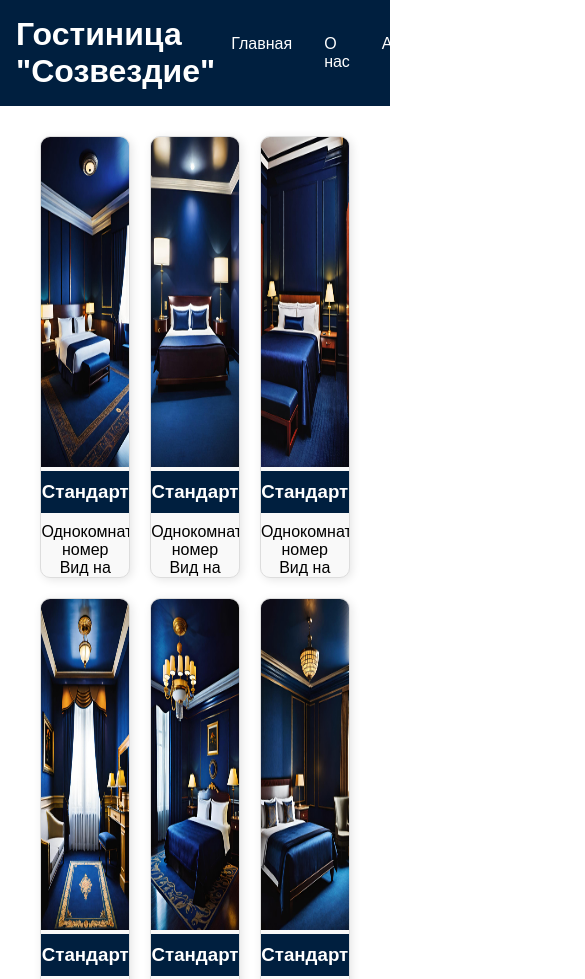
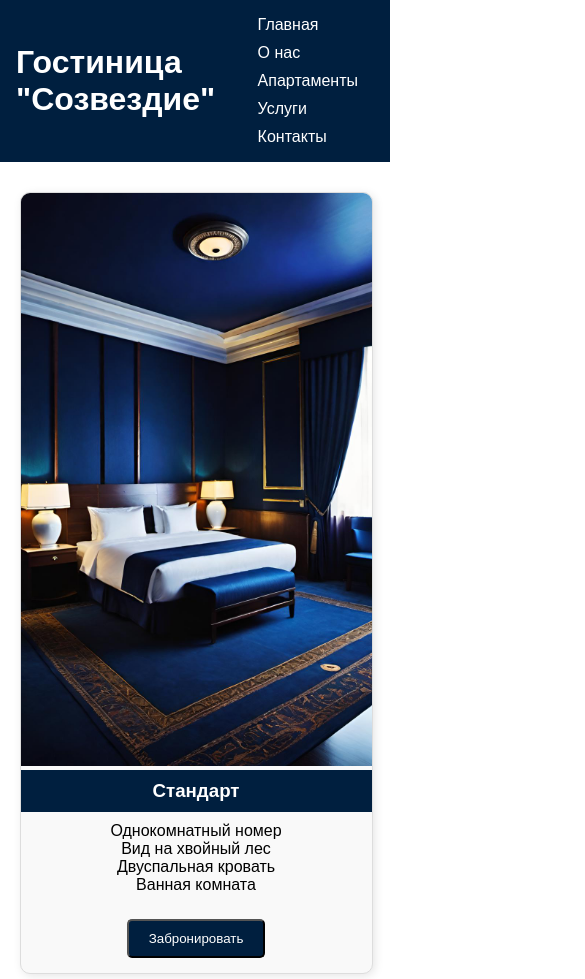
Before and after one commit to l-Pearl-l/Hotel, a plain HTML site: page luxuryHotelRoom.html in a window 390 px wide. Shown: the top 979 px of the page, 585 px wide, since content can reach past the window. Drawn offline with Linux system fonts and the light colour scheme.

Commit message:
End front

```diff
--- a/js/openModalWindow.js
+++ b/js/openModalWindow.js
@@ -4,8 +4,6 @@ const bookingButtons = document.querySelectorAll(".booking-button");
 const body = document.querySelector("body");
 const modal = document.querySelector(".booking-modal-container");
 const closeModal = document.querySelector(".booking-modal__close");
-
-console.log(bookingButtons)
 
 for(let index = 0; index < bookingButtons.length; index++){
     let bookingButton = bookingButtons[index];
--- a/luxuryHotelRoom.html
+++ b/luxuryHotelRoom.html
@@ -17,7 +17,7 @@
                         <li class="header__list-item"><a class="link--style" href="index.html">Главная</a></li>
                         <li class="header__list-item"><a class="link--style" href="index.html#about">О нас</a></li>
                         <li class="header__list-item"><a class="link--style" href="apartments.html">Апартаменты</a></li>
-                        <li class="header__list-item"><a class="link--style" href="index.html#events">События</a></li>
+                        <li class="header__list-item"><a class="link--style" href="index.html#services">Услуги</a></li>
                         <li class="header__list-item"><a class="link--style" href="#contacts">Контакты</a></li>
                     </ul>
                 </nav>
@@ -25,7 +25,7 @@
         </header>
         <main class="main">
             <section class="main__cards">
-                <div class="main__cards__row-1 main__cards__row--style">
+                <div class="main__cards__row">
                     <div class="main__card">
                         <img class="main__card__image" src="images/ClassRoomLuxury/Luxury1.jpg" alt="Стандартный номер">
                         <h3>Стандарт</h3>
@@ -60,7 +60,7 @@
                         <button class="booking-button">Забронировать</button>
                     </div>
                 </div>
-                <div class="main__cards__row-2 main__cards__row--style">
+                <div class="main__cards__row">
                     <div class="main__card">
                     <img class="main__card__image" src="images/ClassRoomLuxury/Luxury4.jpg" alt="Стандартный номер">
                     <h3>Стандарт</h3>
--- a/styles/styleForClassesHotelRoom.css
+++ b/styles/styleForClassesHotelRoom.css
@@ -58,7 +58,7 @@ body{
     gap: 20px;
 }
 
-.main__cards__row--style{
+.main__cards__row{
     display: flex;
     gap: 20px;
     justify-content: center;
@@ -69,7 +69,7 @@ body{
     border: 1px solid #ddd;
     border-radius: 10px;
     overflow: hidden;
-    box-shadow: 2px 2px 10px rgba(0, 0, 0, 0.1); /* Легкая тень */
+    box-shadow: 2px 2px 10px rgba(0, 0, 0, 0.1);
     text-align: center;
     width: 25%;
 }
@@ -105,7 +105,7 @@ footer {
     justify-content: space-evenly;
     align-items: center;
     box-sizing: border-box;
-    background-color: var(--dark-blue); /* Тёмно-синий */
+    background-color: var(--dark-blue);
     color: var(--white);
     text-align: center;
     padding: 1rem;
@@ -117,3 +117,26 @@ footer {
 .contacts > h2{
     padding-bottom: 15px;
 }
+
+@media (max-width: 768px){
+    .header__list-items{
+        flex-direction: column;
+        gap: 10px;
+    }
+
+    .main__cards{
+        align-items: center;
+    }
+
+    .main__card{
+        width: 100%;
+    }
+
+    .main__cards__row{
+        flex-direction: column;
+    }
+
+    footer{
+        flex-direction: column;
+    }
+}
--- a/styles/styleIndex.css
+++ b/styles/styleIndex.css
@@ -70,6 +70,7 @@ nav ul li a {
 }
 
 .hero__container-slider{
+    box-sizing: border-box;
     display: flex;
     width: 60%;
     height: 100%;
@@ -167,8 +168,12 @@ footer {
 
 @media (max-width: 768px) {
     .container {
+        margin: 0 20px;
+    }
+
+    nav ul{
+        display: flex;
         flex-direction: column;
-        align-items: center;
     }
 
     nav ul li {
@@ -180,6 +185,29 @@ footer {
         display: flex;
         flex-direction: column;
         padding: 30px 10px;
+    }
+
+    .hero__container-slider{
+        display: none;
+    }
+
+    .about{
+        flex-direction: column;
+        align-items: center;
+        gap: 10px
+    }
+
+    .about__slider-container{
+        display: none;
+    }
+
+    .about__container-text{
+        box-sizing: border-box;
+        width: 100%;
+    }
+
+    .services-hotel-rooms{
+        flex-direction: column;
     }
 
     .cta-button {
```
Also changed, not shown: apartments.html (+1 -1 lines), comfortHotelRoom.html (+3 -3 lines), index.html (+1 -1 lines), standartHotelRoom.html (+3 -3 lines).
